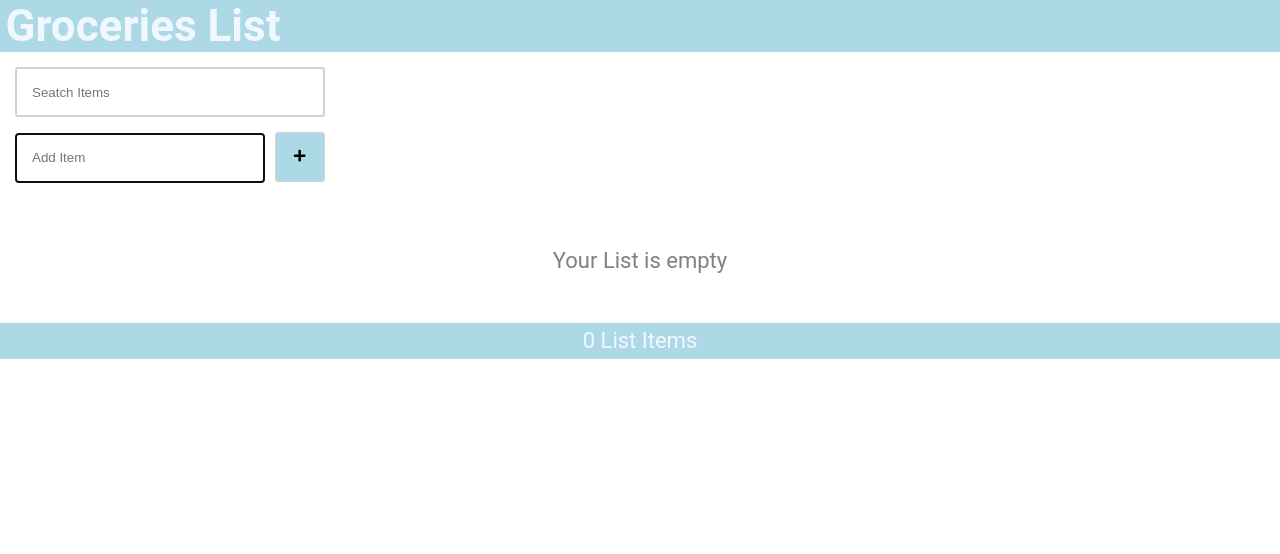
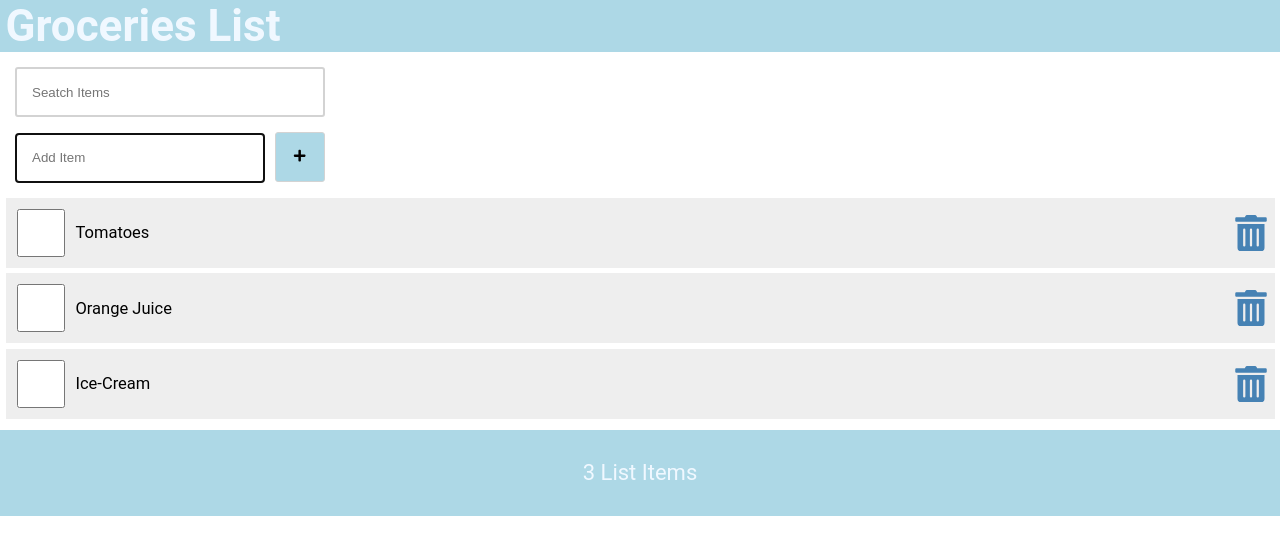
Before and after one commit to OlehMartyniak/react_tutorials, a React (Create React App) app: page / in a window 1280 px wide. Shown: the top 554 px of the page. Built offline with nearby package versions, Linux system fonts and the light colour scheme; data requests are answered from the project's data file.

Commit message:
Fetch_Request Simulate_Timeout Show_Loading

```diff
--- a/public/index.html
+++ b/public/index.html
@@ -11,7 +11,7 @@
     />
     <link rel="apple-touch-icon" href="%PUBLIC_URL%/logo192.png" />
     <link rel="manifest" href="%PUBLIC_URL%/manifest.json" />
-    <title>Groceries List 4</title>
+    <title>Groceries List 6</title>
   </head>
   <body>
     <div id="root"></div>
--- a/src/App.css
+++ b/src/App.css
@@ -37,16 +37,6 @@
   display: flex;
   justify-content: space-between;
   align-items: center;
-}
-
-main {
-  width: 100%;
-  display: flex;
-  flex-direction: column;
-  flex-grow: 1;
-  justify-content: flex-start;
-  align-items: center;
-  overflow-y: auto;
 }
 
 footer {
@@ -148,3 +138,7 @@
   border: 2px solid lightgray;
   color: gray;
 }
+p {
+  text-align: center;
+  margin: 25px 10px;
+}
--- a/src/App.js
+++ b/src/App.js
@@ -10,34 +10,31 @@
 
 const App = () => {
 
-//   const groceryList = [
-//     {
-//         id: 1,
-//         checked: false,
-//         item: "Tomatoes"
-//     },
-//     {
-//         id: 2,
-//         checked: false,
-//         item: "Orange Juice"
-//     },
-//     {
-//         id: 3,
-//         checked: false,
-//         item: "Ice-Cream"
-//     }
-// ];
-// const [items,setItems] = useState(groceryList);
-
-const [items,setItems] = useState(JSON.parse(localStorage.getItem("shoppingList")) || []);
-
+const API_URL = "http://localhost:3500/items";
+const [items,setItems] = useState([]);
 const [newItem,setNewItem] = useState('');
-
 const [search,setSearch] = useState('');
+const [fetchError, setFetchError] = useState(null);
+const [isLoading,setIsLoading] = useState(true);
 
 useEffect (()=> {
-  localStorage.setItem("shoppingList",JSON.stringify(items))
-},[items]);
+  const fetchItem = async () => {
+    try {
+      const response = await fetch(API_URL);
+      if (!response.ok) throw Error("Did not receive expected data");
+      const listItems = await response.json();
+      setItems(listItems);
+      setFetchError(null)
+    } catch (err) {
+      setFetchError(err.message)
+    } finally {
+      setIsLoading(false)
+    }
+  }
+  setTimeout(()=> {
+    fetchItem()
+  },2000)
+},[]);
 
 const addItem = (item) => {
   const id = items.length ? items[items.length - 1].id + 1 : 1;
@@ -68,12 +65,16 @@
       <Header/>
       <SearchItem search={search} setSearch={setSearch}/>
       <AddItem newItem={newItem} setNewItem={setNewItem} handleSubmit={handleSubmit}/>
-      <Content
-        items={items.filter(item => ((item.item).toLowerCase()).includes(search.toLowerCase()))}
-        setItems={setItems}
-        handleCheck={handleCheck}
-        handleDelete={handleDelete}
-      />
+      <main>
+        {isLoading && <p>Loading Items...</p>}
+        {fetchError && <p style={{color:"red",margin:"20px 10px"}}>{`Error: ${fetchError}`}</p>}
+        {!fetchError && !isLoading && <Content
+          items={items.filter(item => ((item.item).toLowerCase()).includes(search.toLowerCase()))}
+          setItems={setItems}
+          handleCheck={handleCheck}
+          handleDelete={handleDelete}
+        />}
+      </main>
       <Footer length={items.length}/>
     </div>
   );
--- a/src/Content.js
+++ b/src/Content.js
@@ -3,13 +3,13 @@
 const Content = ({items,handleCheck,handleDelete}) => {
 
     return (
-        <main>
+        <div>
             {items.length ? (
                 <ItemList items={items} handleCheck={handleCheck} handleDelete={handleDelete}/>
             ) : (
-                <p style={{margin: "50px 0",color:"grey"}}>Your List is empty</p>
+                <p style={{margin: "50px 10px",color:"grey"}}>Your List is empty</p>
             )}
-        </main>
+        </div>
     );
 };
 
```
Also changed, not shown: 1 other file (tests, documents, lock files or other folders).
